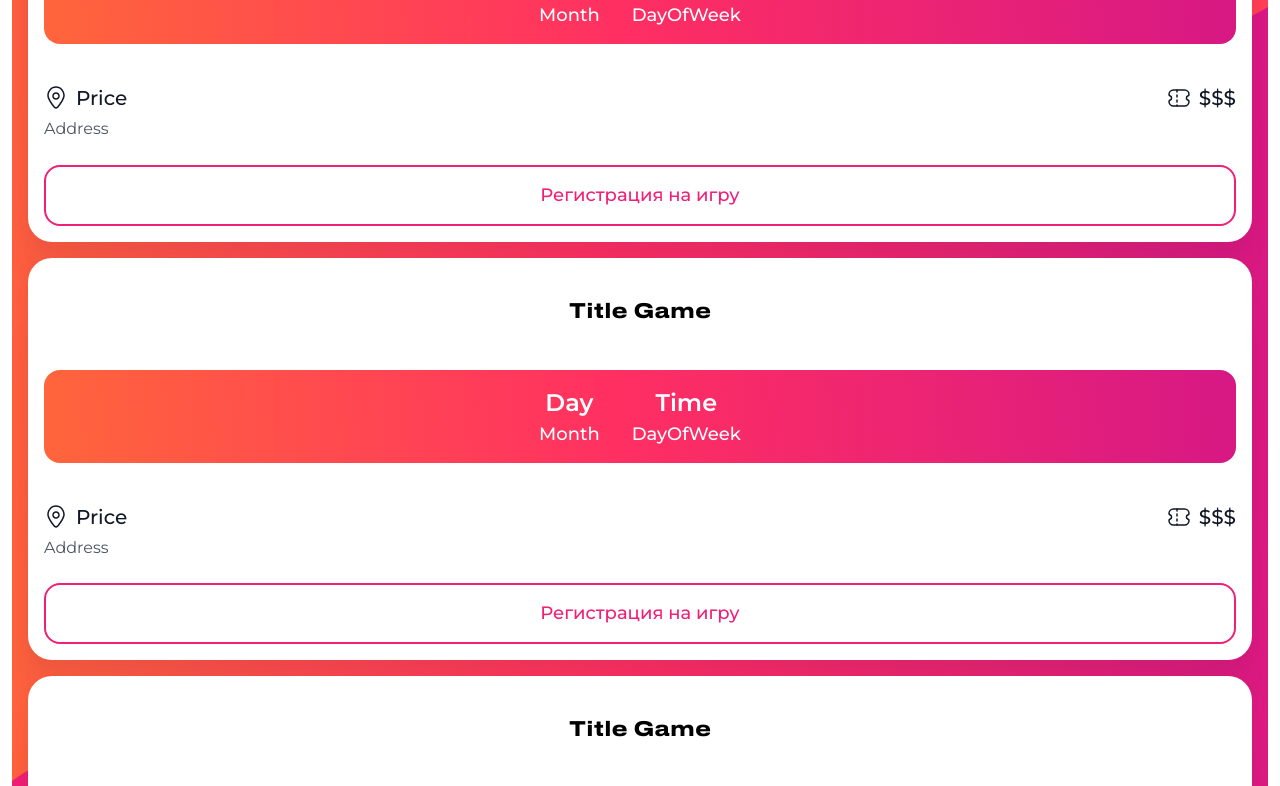
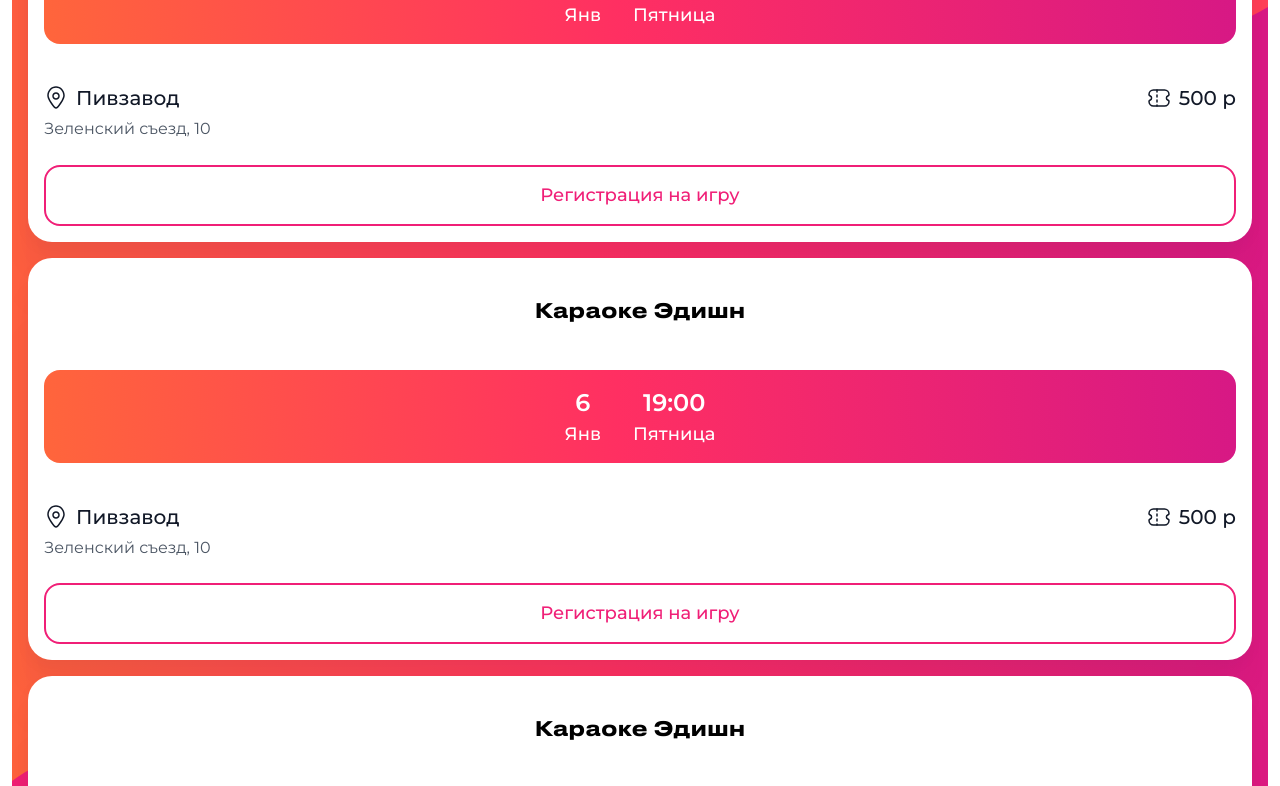
Before and after one commit to otgadaymelody/otgadaymelody-web, a React (Create React App) app: page / in a window 1280 px wide. Shown: the part 945-1731 px from the top of the page. Built offline with nearby package versions, Linux system fonts and the light colour scheme.

Commit message:
feat(future-game): add future-game & dateinfo props, add custom game info

```diff
--- a/src/components/future-game/FutureGame.css
+++ b/src/components/future-game/FutureGame.css
@@ -38,7 +38,6 @@
 }
 
 .future-game__place {
-   width: 100%;
    display: flex;
    align-items: center;
    gap: 8px;
@@ -47,6 +46,7 @@
 .future-game__price {
    display: flex;
    align-items: center;
+   text-align: start;
    gap: 8px;
 }
 
--- a/src/components/future-game/FutureGame.tsx
+++ b/src/components/future-game/FutureGame.tsx
@@ -1,31 +1,32 @@
-import React from 'react';
+import React, { type FC } from 'react';
 import GameRegistrationButton from '../ui/game-reg-button/GameRegistrationButton';
 import './FutureGame.css';
 import { ReactComponent as LocationImg } from '../../assets/images/future-game/Location.svg';
 import { ReactComponent as PriceImg } from '../../assets/images/future-game/Ticket.svg';
 import DateInfoBlock from './date-info-block/DateInfoBlock';
 import { concatStyles } from '../../utils/concat-styles';
+import { type FutureGameProps } from './FutureGameProps';
 
-const FutureGame = (props: any): React.ReactElement => {
+const FutureGame: FC<FutureGameProps> = ({ game, className, ...props }): React.ReactElement => {
   return (
-    <div className={concatStyles('future-game', props.className)}>
+    <div className={className ? concatStyles('future-game', className) : 'future-game'}>
       <div className="future-game__title-block">
-        <div className="future-game__title">Title Game</div>
-        <DateInfoBlock />
+        <div className="future-game__title">{game.title}</div>
+        <DateInfoBlock dateInfo={game.dateInfo} />
       </div>
       <div className="future-game__description-block">
         <div className="future-game__description">
           <div className="future-game__main-description">
             <div className="future-game__place">
               <LocationImg />
-              <span>Price</span>
+              <span>{game.location}</span>
             </div>
             <div className="future-game__price">
               <PriceImg />
-              <span>$$$</span>
+              <span>{game.price}</span>
             </div>
           </div>
-          <div className="future-game__address">Address</div>
+          <div className="future-game__address">{game.address}</div>
         </div>
         <GameRegistrationButton icon={false} />
       </div>
--- /dev/null
+++ b/src/components/future-game/FutureGameProps.ts
@@ -0,0 +1,14 @@
+export declare interface FutureGameProps extends React.AllHTMLAttributes<HTMLDivElement> {
+  game: {
+    title: string;
+    location: string;
+    address: string;
+    price: string;
+    dateInfo: {
+      day: string;
+      month: string;
+      time: string;
+      dayOfWeek: string;
+    };
+  };
+}
--- a/src/components/future-game/date-info-block/DateInfoBlock.tsx
+++ b/src/components/future-game/date-info-block/DateInfoBlock.tsx
@@ -1,16 +1,17 @@
-import React from 'react';
+import React, { type FC } from 'react';
 import './DateInfoBlock.css';
+import { type DateInfoBlockProps } from './DateInfoBlockProps';
 
-const DateInfoBlock = (): React.ReactElement => {
+const DateInfoBlock: FC<DateInfoBlockProps> = ({ dateInfo, ...props }): React.ReactElement => {
   return (
     <div className="date-info-block">
       <div className="date-info-block__date-block">
-        <span className="date-info-block__day">Day</span>
-        <span className="date-info-block__month">Month</span>
+        <span className="date-info-block__day">{dateInfo.day}</span>
+        <span className="date-info-block__month">{dateInfo.month}</span>
       </div>
       <div className="date-info-block__time-block">
-        <span className="date-info-block__time">Time</span>
-        <span className="date-info-block__day-of-week">DayOfWeek</span>
+        <span className="date-info-block__time">{dateInfo.time}</span>
+        <span className="date-info-block__day-of-week">{dateInfo.dayOfWeek}</span>
       </div>
     </div>
   );
--- /dev/null
+++ b/src/components/future-game/date-info-block/DateInfoBlockProps.ts
@@ -0,0 +1,8 @@
+export declare interface DateInfoBlockProps extends React.AllHTMLAttributes<HTMLDivElement> {
+  dateInfo: {
+    day: string;
+    month: string;
+    time: string;
+    dayOfWeek: string;
+  };
+}
--- a/src/components/future-games-list/FutureGamesList.tsx
+++ b/src/components/future-games-list/FutureGamesList.tsx
@@ -2,6 +2,7 @@ import React from 'react';
 import BlockBackground from '../block-background/BlockBackground';
 import FutureGame from '../future-game/FutureGame';
 import BaseButton from '../ui/base-button/BaseButton';
+import { gameList } from './gameList';
 import './FutureGamesList.css';
 
 const FutureGamesList = (): React.ReactElement => {
@@ -21,9 +22,9 @@ const FutureGamesList = (): React.ReactElement => {
     <BlockBackground className="future-games-list" mediatorsClasses={mediatorClasses}>
       <h2 className="future-games-list__title">Предстоящие игры</h2>
       <div className="future-games-list__games_list">
-        <FutureGame className={'future-games-list__game'} />
-        <FutureGame className={'future-games-list__game'} />
-        <FutureGame className={'future-games-list__game'} />
+        <FutureGame className={'future-games-list__game'} game={gameList[0]} />
+        <FutureGame className={'future-games-list__game'} game={gameList[0]} />
+        <FutureGame className={'future-games-list__game'} game={gameList[0]} />
       </div>
       <BaseButton styles={showMoreBtnClasses} title="Показать еще" />
     </BlockBackground>
--- /dev/null
+++ b/src/components/future-games-list/gameList.ts
@@ -0,0 +1,14 @@
+export const gameList = [
+  {
+    title: 'Караоке Эдишн',
+    location: 'Пивзавод',
+    address: 'Зеленский съезд, 10',
+    price: '500 р',
+    dateInfo: {
+      day: '6',
+      month: 'Янв',
+      time: '19:00',
+      dayOfWeek: 'Пятница',
+    },
+  },
+];
```
